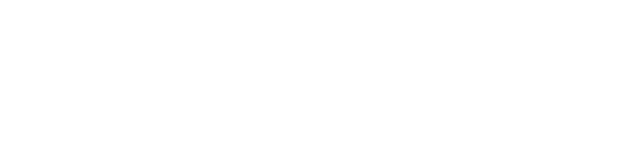
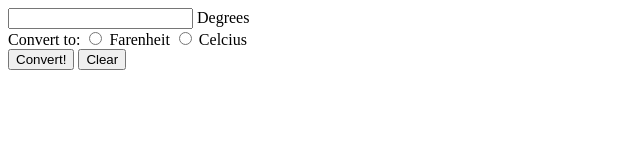
Before and after one commit to michaellindstromm/static-webjs-temp-convert, a plain HTML site: page index.html in a window 1280 px wide. Shown: the whole page, without its empty margins (0-640 px from the left). Drawn offline with Linux system fonts and the light colour scheme.

Commit message:
Only created html elements. Haven't looked at JS too much yet.

```diff
--- a/converter.js
+++ b/converter.js
@@ -1,21 +1,27 @@
-// function toCelsius () {
-//
-// }
-//
-// function toFahrenheit () {
-//
-// }
-//
-// // Get a reference to the button element in the DOM
-// var button = document.getElementById("converter");
-//
-// // This function should determine which conversion should
-// // happen based on which radio button is selected.
-// function determineConverter (clickEvent) {
-//   console.log("event", clickEvent);
-// }
-//
-// // Assign a function to be executed when the button is clicked
-// button.addEventListener("click", determineConverter);
+let farRadio = document.getElementById("far-radio");
+let celRadio = document.getElementById("cel-radio");
 
-console.log("Hey");
+let radio = document.getElementById("radio");
+
+console.log(radio.value);
+
+function toCelsius () {
+
+}
+
+function toFahrenheit () {
+
+}
+
+
+// Get a reference to the button element in the DOM
+let button = document.getElementById("converter");
+
+// This function should determine which conversion should
+// happen based on which radio button is selected.
+function determineConverter (clickEvent) {
+  console.log("event", clickEvent);
+}
+
+// Assign a function to be executed when the button is clicked
+button.addEventListener("click", determineConverter);
--- a/index.html
+++ b/index.html
@@ -5,9 +5,23 @@
     <title>Temp Converter</title>
   </head>
   <body>
+    <label for="temp-input">
+      <input type="text" name="temp-input" value="" id="temp-input" onsubmit=""> Degrees
+    </label>
 
-    <script type="text/javascript" src="converter.js">
+    <form class="btn-group" action="index.html" method="post" id="radio">
+      <label for="unit">Convert to: </label>
+      <input type="radio" name="unit" value="0" id="far-radio"> Farenheit
+      <input type="radio" name="unit" value="1" id="cel-radio"> Celcius
+    </form>
 
-    </script>
+    <button type="button" name="button" id="converter">Convert!</button>
+    <button type="button" name="button" id="clearer">Clear</button>
+
+    <div class="calculated-temp">
+
+    </div>
+
+    <script type="text/javascript" src="converter.js"></script>
   </body>
 </html>
```
